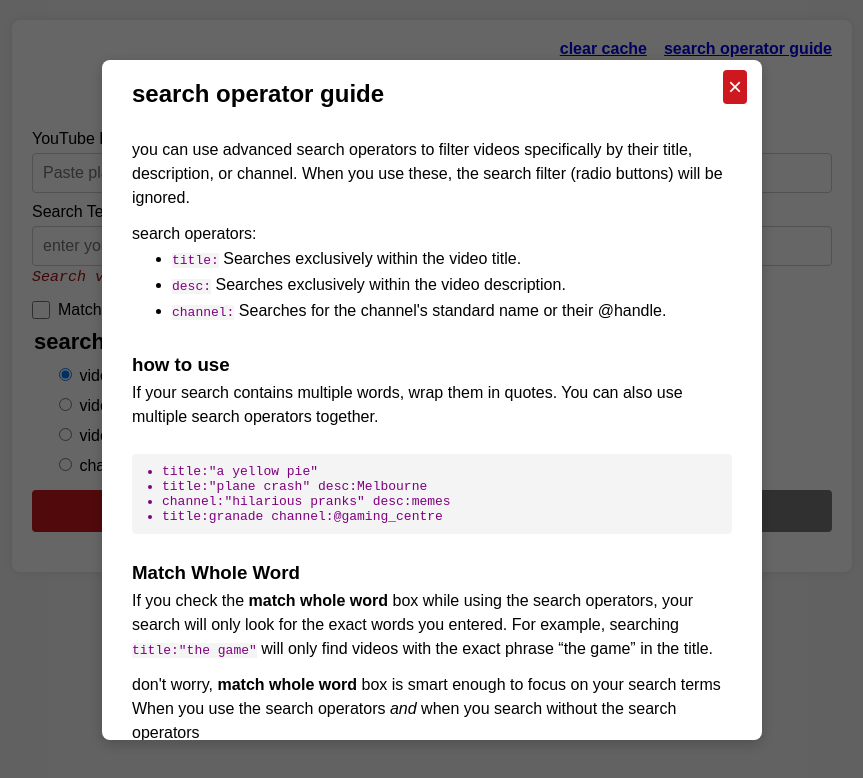
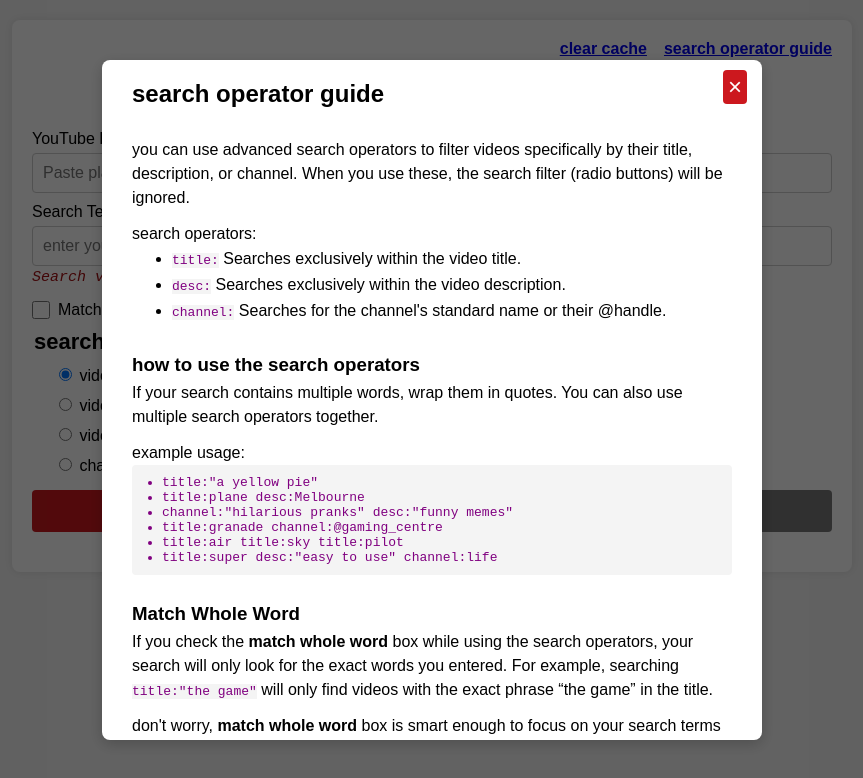
Before and after one commit to eightynine77/youtube-playlist-search-vercel, a Next.js app: page / in a window 1280 px wide. Both pictures are taken after a click on the link "search operator guide". Shown: the top 778 px of the page, without its empty margins (208-1071 px from the left). Built offline with nearby package versions, Linux system fonts and the light colour scheme.

Commit message:
(completed) modified the "search operator" modal pop-up

```diff
--- a/src/app/page.jsx
+++ b/src/app/page.jsx
@@ -730,13 +730,17 @@ export default function App() {
               <li><span className="code-text">channel:</span> Searches for the channel's standard name or their @handle.</li>
             </ul>
 
-            <h3 style={{ marginTop: '15px', marginBottom: '5px' }}>how to use</h3>
+            <h3 style={{ marginTop: '15px', marginBottom: '5px' }}>how to use the search operators</h3>
             <p style={{ marginTop: '0' }}>If your search contains multiple words, wrap them in quotes. You can also use multiple search operators together.</p>
-            <ul style={{ background: '#f4f4f4', padding: '10px 10px 10px 30px', borderRadius: '4px', fontFamily: 'monospace', overflowWrap: 'break-word', color: 'purple' }}>
+
+            <p style={{ marginBottom: '0px' }}>example usage:</p>
+            <ul style={{ marginTop: '0px', background: '#f4f4f4', padding: '10px 10px 10px 30px', borderRadius: '4px', fontFamily: 'monospace', overflowWrap: 'break-word', color: 'purple' }}>
               <li>title:"a yellow pie"</li>
-              <li>title:"plane crash" desc:Melbourne</li>
-              <li>channel:"hilarious pranks" desc:memes</li>
+              <li>title:plane desc:Melbourne</li>
+              <li>channel:"hilarious pranks" desc:"funny memes"</li>
               <li>title:granade channel:@gaming_centre</li>
+              <li>title:air title:sky title:pilot</li>
+              <li>title:super desc:"easy to use" channel:life</li>
             </ul>
 
             <h3 style={{ marginTop: '15px', marginBottom: '5px' }}>Match Whole Word</h3>
@@ -754,8 +758,39 @@ export default function App() {
 
             <h3 style={{ marginTop: '15px', marginBottom: '5px' }}>logic switches</h3>
             <p style={{ marginTop: '0' }}>
-              test
+              there is the <span className='code-text'>:or:</span> and <span className='code-text'>:and:</span> switches.
+              these two are custom version of the <span className='code-text'>OR</span> and <span className='code-text'>AND</span> switches
+              commonly found on most search engines and site searches.
             </p>
+
+            <p style={{ marginBottom: '0px' }}>logic switches:</p>
+            <ul style={{ lineHeight: '1.6', marginTop: '0px' }}>
+              <li><span className="code-text">:or:</span> Finds results containing at least one of the search terms.
+              Use this to broaden your search. for example: searching <span className='code-text'>pie :or: tutorial</span> will
+              give you videos with the word "pie", "tutorial", or both.
+              </li>
+              <li><span className="code-text">:and:</span> Finds only results containing all of the selected search terms.
+              Use this to narrow your search. for example: searching <span className='code-text'>storm :and: footage</span> will
+              give you videos with the word that strictly contains both "storm" and "footage"
+              </li>
+            </ul>
+
+            <h3 style={{ marginTop: '15px', marginBottom: '5px' }}>how to use the switches</h3>
+            <p style={{ marginTop: '0' }}>
+              aside from using it like a regular <span className='code-text'>OR</span> and <span className='code-text'>AND</span> logic switch, you
+              can also uses them alongside <span className='code-text'>title:</span>, <span className='code-text'>desc:</span>,
+              and <span className='code-text'>channel:</span> operators.
+            </p>
+
+            <p style={{ marginBottom: '0px' }}>example usage:</p>
+            <ul style={{ marginTop: '0px', background: '#f4f4f4', padding: '10px 10px 10px 30px', borderRadius: '4px', fontFamily: 'monospace', overflowWrap: 'break-word', color: 'purple' }}>
+              <li>car :or: dashcam :or: review</li>
+              <li>spongebob :and: themesong :and: compilation</li>
+              <li>title:(granade :or: launcher)</li>
+              <li>desc:(csgo :and: skins)</li>
+              <li>channel:(mass :and: wave)</li>
+              <li>title:(mass :or: wave) channel:(caught :or: camera) desc:(watch :or: live)</li>
+            </ul>
 
             <h3 style={{ marginTop: '15px', marginBottom: '5px' }}>URL Behaviors</h3>
             <p style={{ marginTop: '0' }}>When you use search operators, the site automatically appends <span className="code-text">&searchOperator=true</span> to the URL. If you manually change this parameter to <span className="code-text">false</span> (or remove it), the site will treat your operators as standard search text and fall back to the default search.</p>
```
